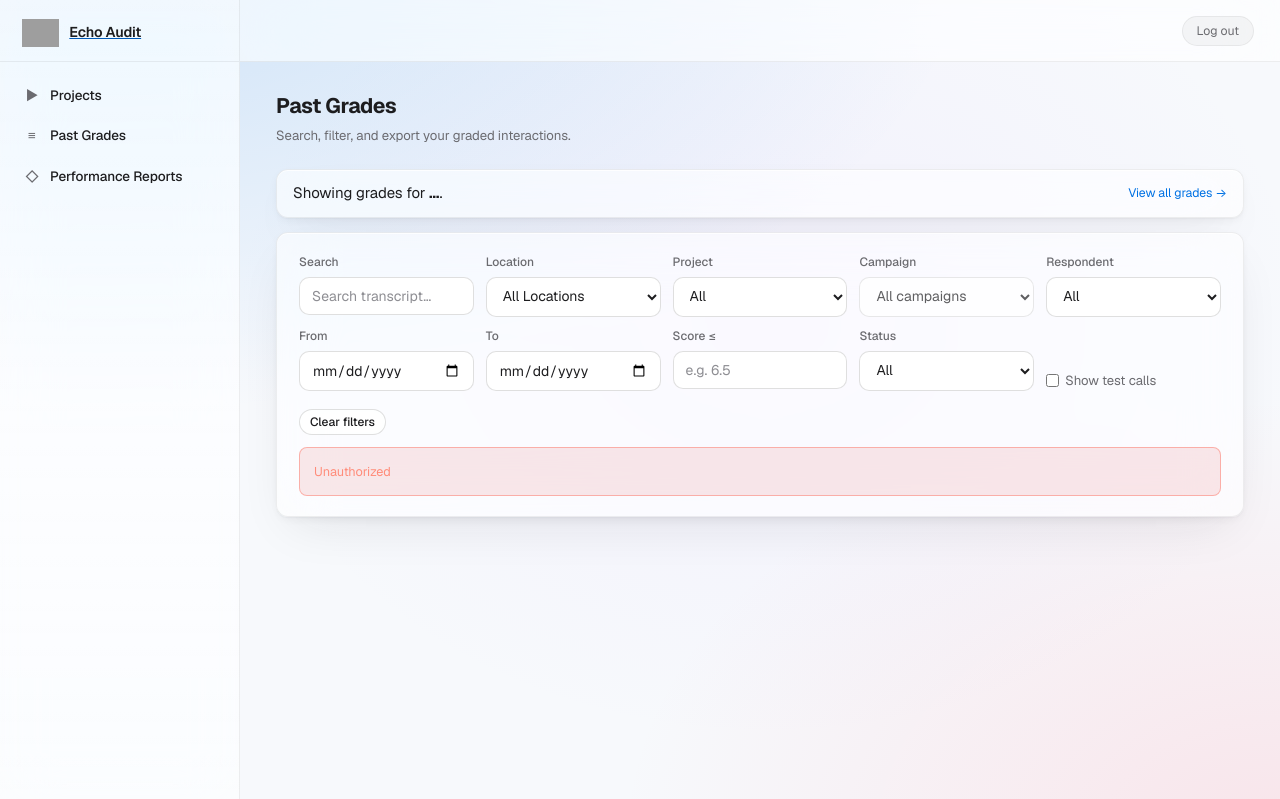
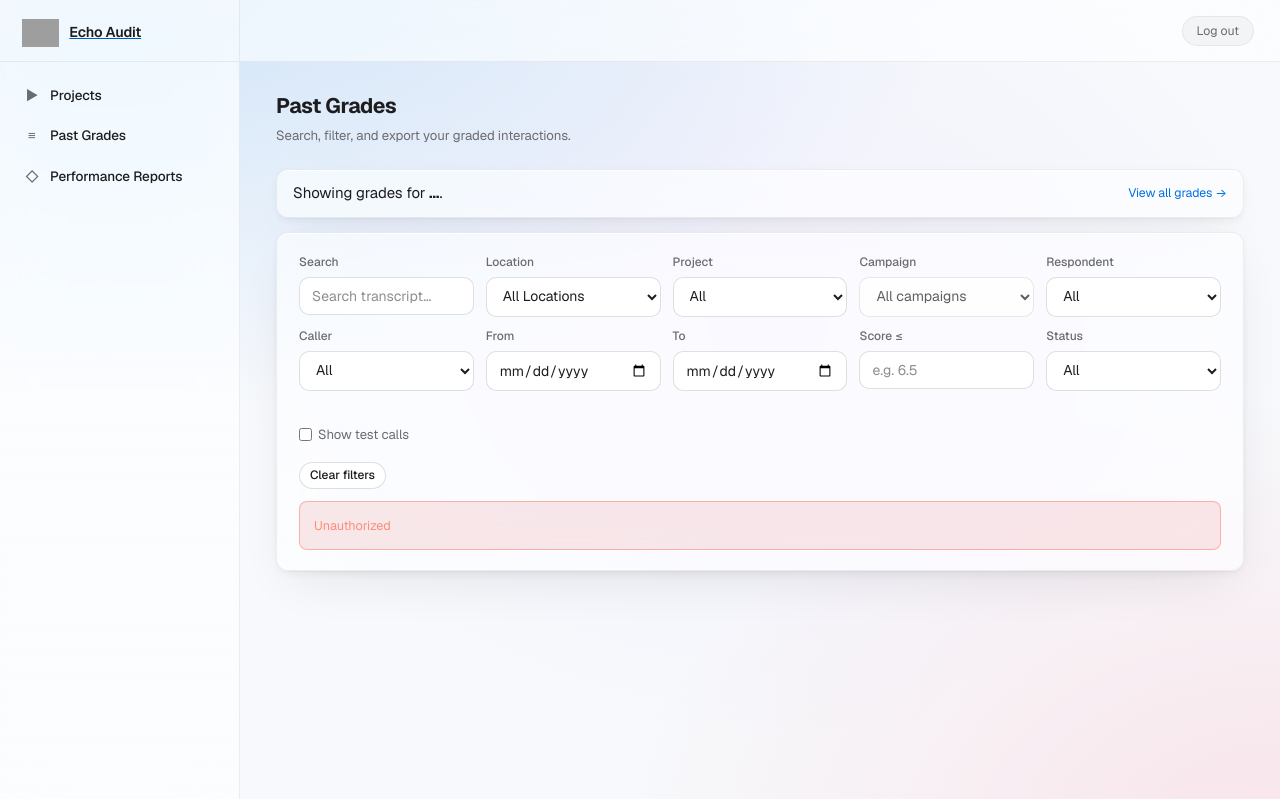
Before and after one commit to nolanvantol17-sys/echo-audit-v2, a Flask app: template templates/history.html in a window 1280 px wide. Shown: the top 799 px of the page. Run offline with Flask 3, Linux system fonts and the light colour scheme; the template is opened without the code that fills it, so the values that code supplies are empty; parts of the project's set-up code (start-up, migrations or seed data) failed here and were passed over; some libraries are stand-ins or nearby versions; grey boxes are pictures that could not be loaded.

Commit message:
fix(history): populate Respondent filter + add Caller filter
Respondent dropdown was keyed on respondent_user_id, which is NULL for
detected-external-person (Secret Shopping) respondents — so the filter
was always empty even though names rendered fine in the column. Re-key
the dropdown on respondent_id (already returned by /api/interactions)
and add a server-side respondent_id filter.

Add a Caller filter mirroring Respondent (backend caller_user_id filter
already existed; only the UI control was missing). Generalize
populateRespondentFilter -> populateEntityFilter, reused for both.

Co-Authored-By: Claude Opus 4.7 (1M context) <noreply@anthropic.com>

```diff
--- a/interactions_routes.py
+++ b/interactions_routes.py
@@ -1287,6 +1287,12 @@ def list_interactions():
     if args.get("respondent_user_id"):
         filters.append("i.respondent_user_id = ?")
         params.append(args["respondent_user_id"])
+    if args.get("respondent_id"):
+        # Detected-external-person path (respondents table). This is the
+        # common Secret-Shopping case — respondent_user_id is NULL there,
+        # so the history page's Respondent filter keys on respondent_id.
+        filters.append("i.respondent_id = ?")
+        params.append(args["respondent_id"])
     if args.get("from_date"):
         filters.append("i.interaction_date >= ?")
         params.append(args["from_date"])
--- a/templates/history.html
+++ b/templates/history.html
@@ -117,6 +117,12 @@
     <div class="field">
       <label class="field-label" for="f-respondent">Respondent</label>
       <select id="f-respondent" class="field-select">
+        <option value="">All</option>
+      </select>
+    </div>
+    <div class="field">
+      <label class="field-label" for="f-caller">Caller</label>
+      <select id="f-caller" class="field-select">
         <option value="">All</option>
       </select>
     </div>
@@ -268,7 +274,8 @@
     hydrate("from_date",          "#f-from");
     hydrate("to_date",            "#f-to");
     hydrate("status_id",          "#f-status");
-    hydrate("respondent_user_id", "#f-respondent");
+    hydrate("respondent_id",      "#f-respondent");
+    hydrate("caller_user_id",     "#f-caller");
     hydrate("score_max",          "#f-score-max");
     // campaign_id only hydrates if a project_id was also pre-applied
     // (campaigns dropdown is populated by the project cascade); otherwise
@@ -379,7 +386,7 @@
     // Project gets a dedicated handler (cascades into Campaign before
     // re-fetching). Everything else uses the shared change → loadHistory.
     $("#f-project").addEventListener("change", onProjectChange);
-    ["#f-location","#f-from","#f-to","#f-score-max","#f-status","#f-respondent","#f-include-test","#f-campaign"]
+    ["#f-location","#f-from","#f-to","#f-score-max","#f-status","#f-respondent","#f-caller","#f-include-test","#f-campaign"]
       .forEach(function (sel) {
         const el = document.querySelector(sel);
         if (el) el.addEventListener("change", loadHistory);
@@ -387,7 +394,7 @@
 
     $("#btn-clear-filters").addEventListener("click", function () {
       ["#f-search","#f-from","#f-to","#f-score-max"].forEach(function (s) { $(s).value = ""; });
-      ["#f-location","#f-project","#f-status","#f-respondent","#f-campaign"].forEach(function (s) { $(s).value = ""; });
+      ["#f-location","#f-project","#f-status","#f-respondent","#f-caller","#f-campaign"].forEach(function (s) { $(s).value = ""; });
       // Clearing project also resets the campaign dropdown back to its
       // "(pick a project first)" disabled state.
       const camp = $("#f-campaign");
@@ -420,7 +427,8 @@
     if ($("#f-from").value)     qs.set("from_date", $("#f-from").value);
     if ($("#f-to").value)       qs.set("to_date", $("#f-to").value);
     if ($("#f-status").value)   qs.set("status_id", $("#f-status").value);
-    if ($("#f-respondent").value) qs.set("respondent_user_id", $("#f-respondent").value);
+    if ($("#f-respondent").value) qs.set("respondent_id", $("#f-respondent").value);
+    if ($("#f-caller").value) qs.set("caller_user_id", $("#f-caller").value);
     if ($("#f-score-max").value !== "") qs.set("score_max", $("#f-score-max").value);
     const incTest = document.getElementById("f-include-test");
     if (incTest && incTest.checked) qs.set("include_test", "1");
@@ -441,27 +449,33 @@
       state.all = rows;
       state.shown = Math.min(PAGE_SIZE, rows.length);
 
-      populateRespondentFilter(rows);
+      populateEntityFilter("#f-respondent", rows, "respondent_id", "respondent_name");
+      populateEntityFilter("#f-caller",     rows, "caller_user_id", "caller_name");
       render();
     } catch (err) {
       EA.showError(wrap, err.message || "Failed to load history");
     }
   }
 
-  // Populate the respondent dropdown from unique names in the current result
-  // set. Preserves the current selection if it's still present.
-  function populateRespondentFilter(rows) {
-    const sel = $("#f-respondent");
+  // Populate a filter dropdown from the unique (id, name) pairs present in
+  // the current result set. Used for both Respondent and Caller. Preserves
+  // the current selection if it's still present after the refresh.
+  //
+  // Respondent keys on respondent_id (the detected-external-person identity
+  // in the respondents table) — NOT respondent_user_id, which is null for
+  // Secret-Shopping respondents and previously left this dropdown empty.
+  function populateEntityFilter(selId, rows, idKey, nameKey) {
+    const sel = $(selId);
     const currentVal = sel.value;
     const seen = new Map();
     rows.forEach(function (r) {
-      if (r.respondent_user_id && r.respondent_name && !seen.has(r.respondent_user_id)) {
-        seen.set(r.respondent_user_id, r.respondent_name);
+      if (r[idKey] && r[nameKey] && !seen.has(r[idKey])) {
+        seen.set(r[idKey], r[nameKey]);
       }
     });
     sel.innerHTML = '<option value="">All</option>';
     Array.from(seen.entries())
-      .sort(function (a, b) { return a[1].localeCompare(b[1]); })
+      .sort(function (a, b) { return String(a[1]).localeCompare(String(b[1])); })
       .forEach(function (entry) {
         const o = document.createElement("option");
         o.value = entry[0];
```
